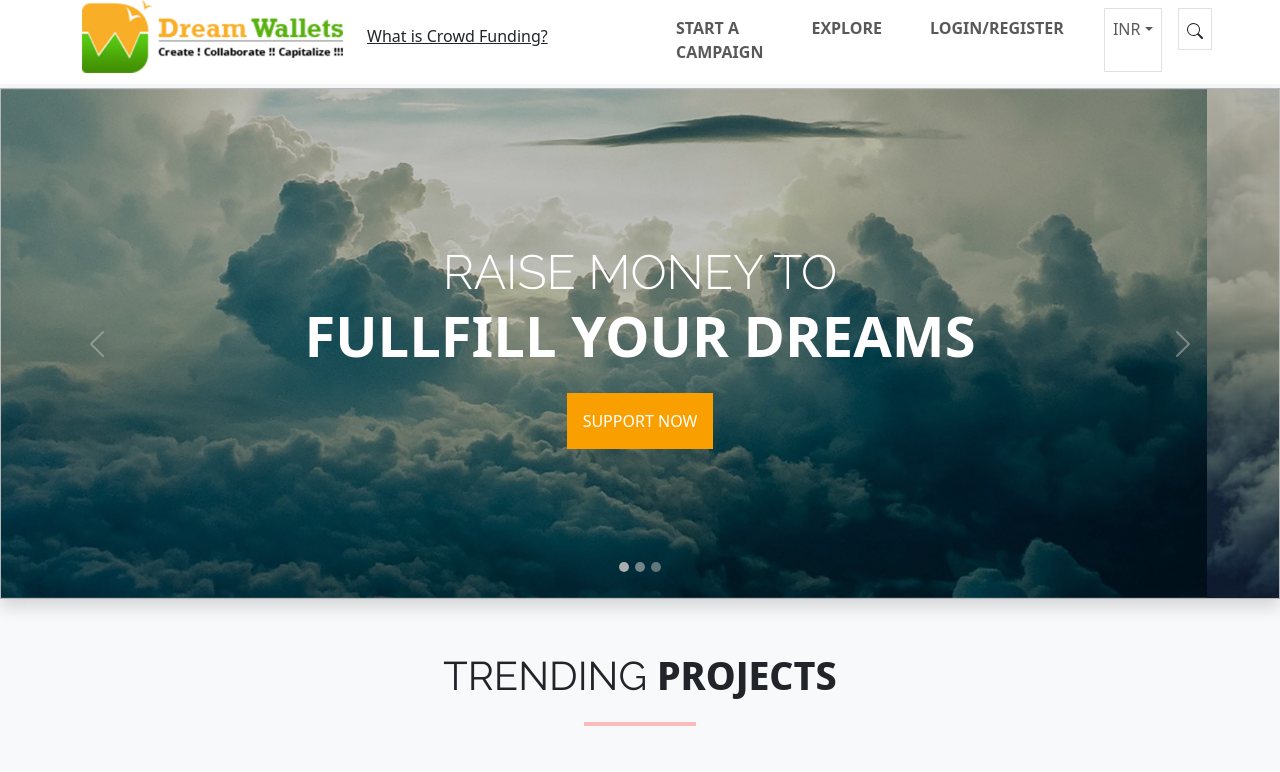
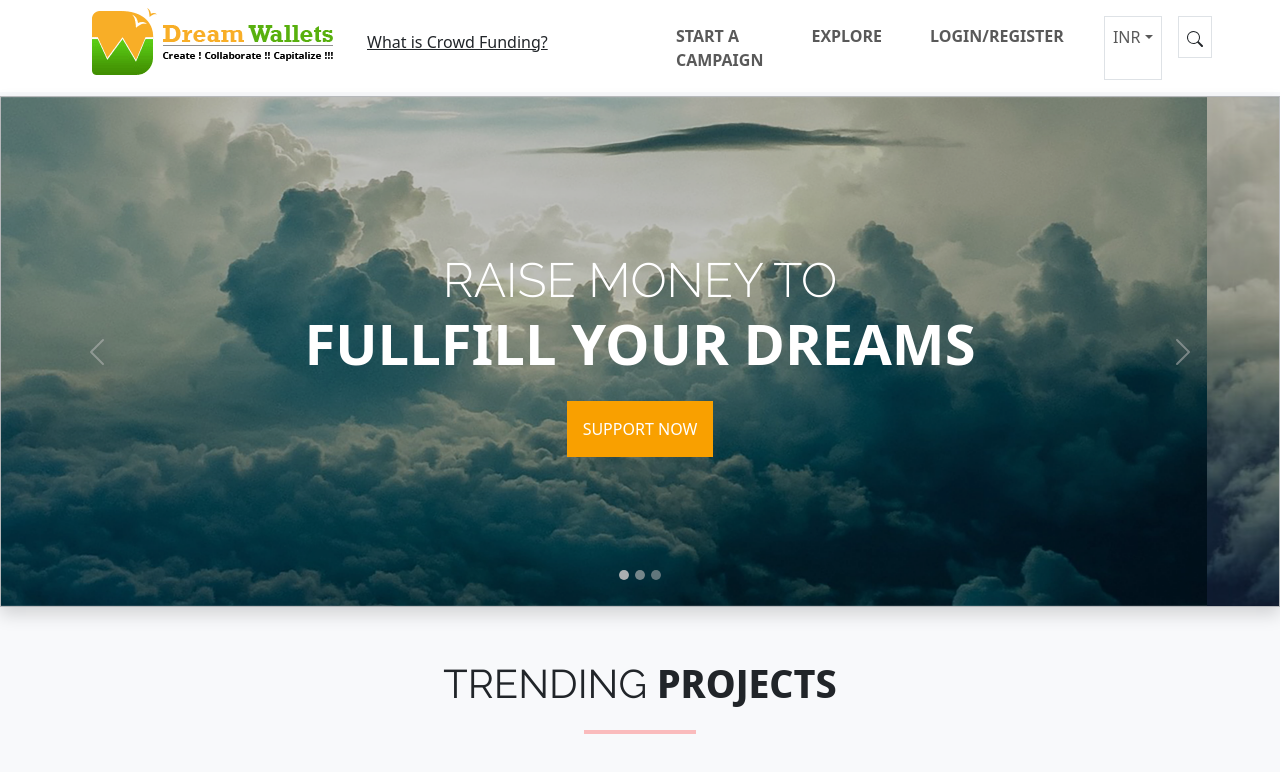
Before and after one commit to madhavlonkar/DreamWallet, a plain HTML site: page index.html in a window 1280 px wide. Shown: the top 772 px of the page. Drawn offline with nearby package versions, Linux system fonts and the light colour scheme.

Commit message:
Updated Logo

```diff
--- a/index.html
+++ b/index.html
@@ -33,15 +33,15 @@
 
 <body>
 
-    <div class="container-fluid m-0 p-0" style="background-color: rgb(248, 249, 251);">
+    <div class="container-fluid mt-2 p-0" style="background-color: rgb(248, 249, 251);">
         <div class="container-fluid mb-1 pb-1 bg-white">
             <div class="container-md">
                 <div class="row">
                     <div class="col-12 col-md-6">
                         <div class="row">
-                            <div class="col-12 col-xl-6 mb-3 mb-xl-0">
+                            <div class="col-12 col-xl-6 mb-3 mb-xl-0 text-center">
                                 <div>
-                                    <img src="assets/img/logo@3x.png" class="img-fluid" alt="LOGO">
+                                    <img src="assets/img/logo.png" class="img-fluid" alt="LOGO">
                                 </div>
                             </div>
                             <div class="col-12 col-xl-6 my-auto text-xl-start text-center">
```
Also changed, not shown: assets/img/logo.png (added).
